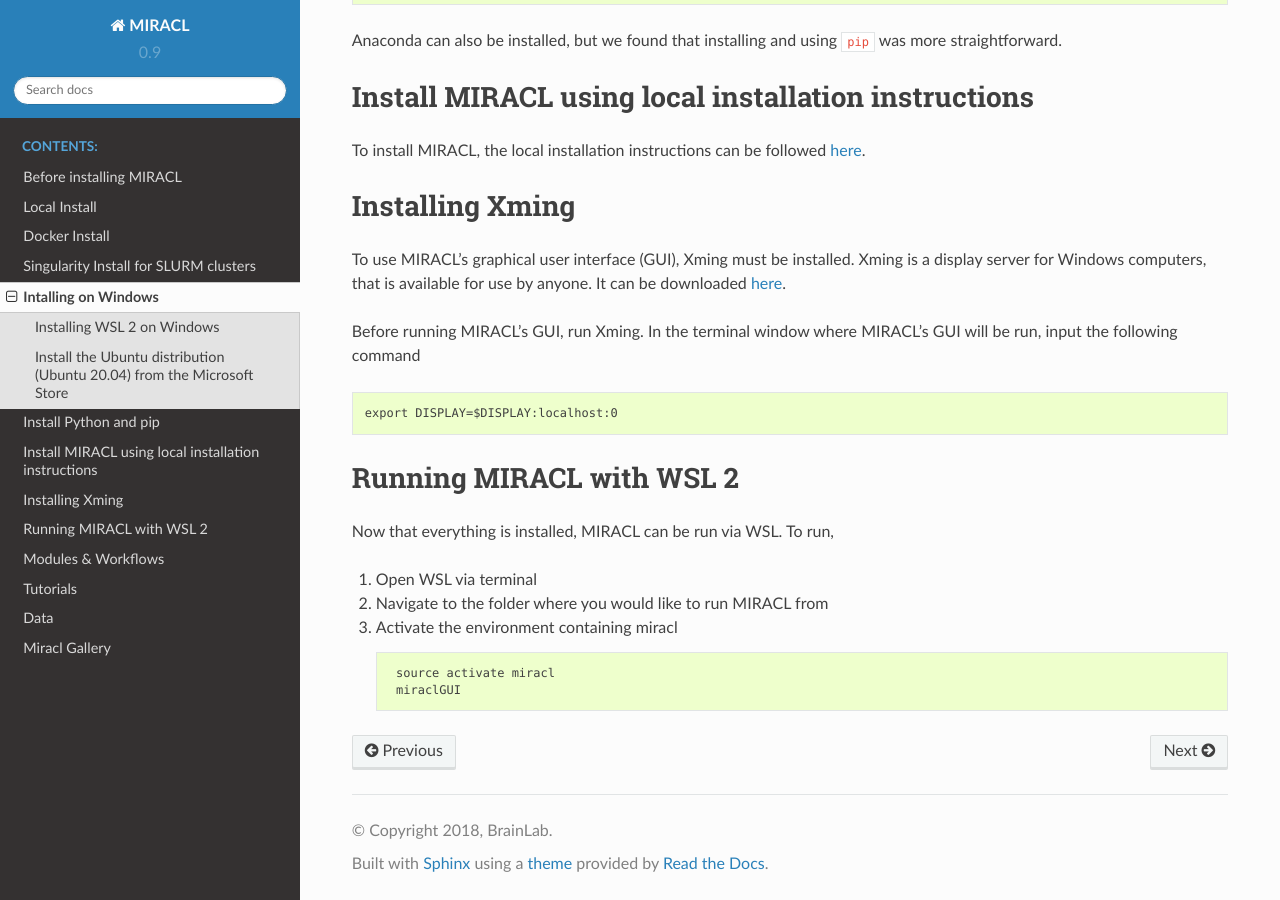
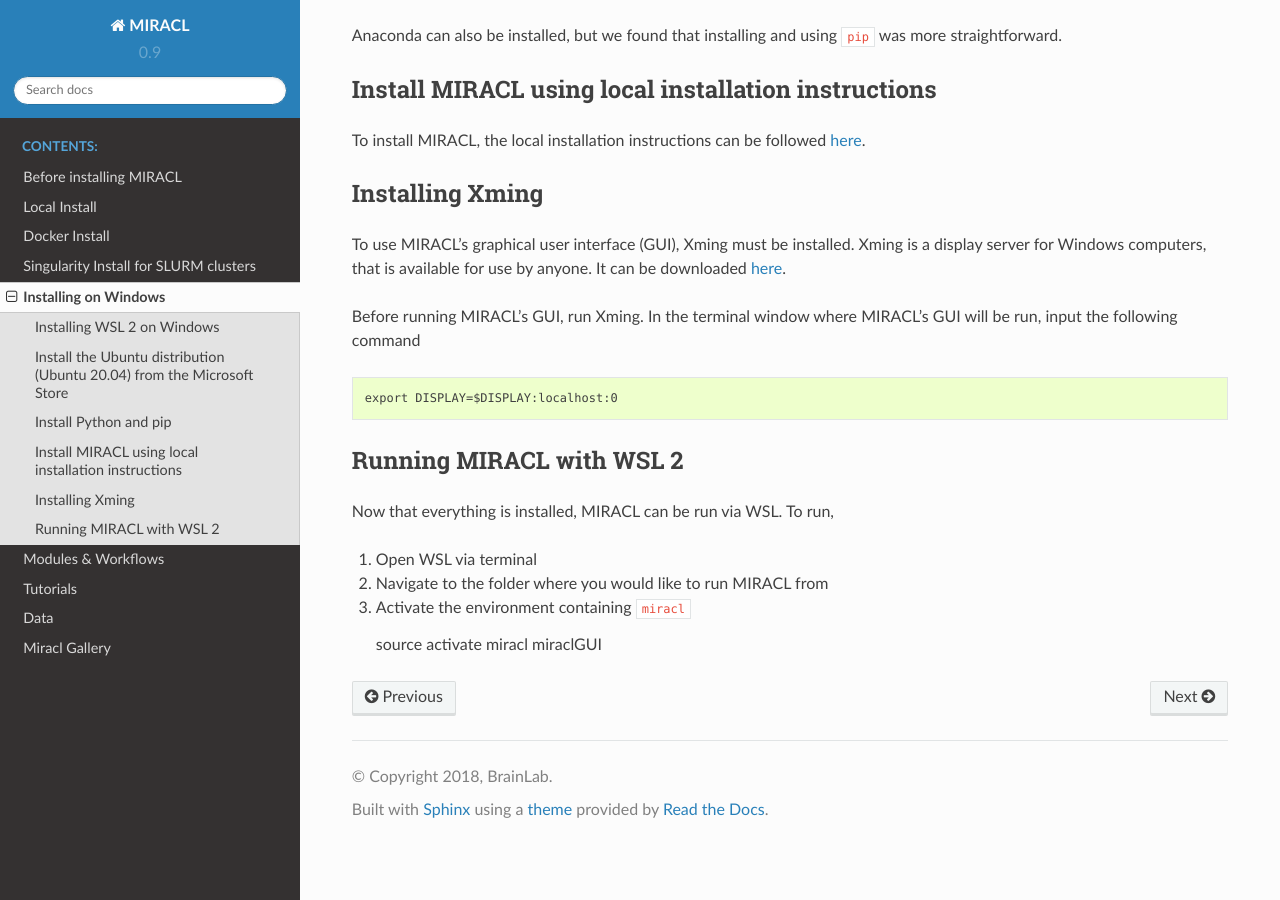
Before and after one commit to AICONSlab/MIRACL, a Sphinx documentation site: the page built from docs/install-windows.md, in a window 1280 px wide and 900 px high, scrolled down 1122 px. Built offline with Sphinx 7.4.7 and the Read the Docs theme 2.0.0, drawn with Linux system fonts in a browser that asks for light colours; pages that are not in the unit, such as notebooks, are missing from menus; some of the changed text lies outside the part shown.

Commit message:
[docs] correct formatting and spelling of Win doc entries
Correct minor spelling mistake and formatting for Windows installation
doc entry headers. One '#' was used for some headers when two should
have been used to make them sub-headers.

```diff
--- a/docs/install-windows.md
+++ b/docs/install-windows.md
@@ -1,4 +1,4 @@
-# Intalling on Windows
+# Installing on Windows
 
 To install MIRACL on your Windows system, Windows Subsystem for Linux (WSL) must be installed. WSL2 is [preferred](https://docs.microsoft.com/en-us/windows/wsl/compare-versions). From there, the usual steps to install MIRACL on a Linux based system will be used, with a few tweaks.
 
@@ -14,7 +14,7 @@
 
 Now that WSL (either 1 or 2) is installed, the Ubuntu 20.04 distro can be installed. To install Ubuntu, open the Windows Store app, search for "Ubuntu 20.04", and select the "Get" button. The following [link](https://www.microsoft.com/en-gb/p/ubuntu-2004-lts/9n6svws3rx71) can also be used.
 
-# Install Python and pip
+## Install Python and pip
 
 The Ubuntu distro should have Python 3 installed. To ensure that this is the case, update all packages installed on WSL
 
@@ -33,11 +33,11 @@
 
 Anaconda can also be installed, but we found that installing and using `pip` was more straightforward.
 
-# Install MIRACL using local installation instructions
+## Install MIRACL using local installation instructions
 
 To install MIRACL, the local installation instructions can be followed [here](install-local.md).
 
-# Installing Xming
+## Installing Xming
 
 To use MIRACL's graphical user interface (GUI), Xming must be installed. Xming is a display server for Windows computers, that is available for use by anyone. It can be downloaded [here](https://www.google.com/url?q=https://sourceforge.net/projects/xming/&source=gmail&ust=1641769602186000&usg=AOvVaw2MoTURhTsyCk_-56M3Qljj).
 
@@ -45,14 +45,13 @@
 
     export DISPLAY=$DISPLAY:localhost:0
 
-
-# Running MIRACL with WSL 2
+## Running MIRACL with WSL 2
 
 Now that everything is installed, MIRACL can be run via WSL. To run,
 
 1. Open WSL via terminal
 2. Navigate to the folder where you would like to run MIRACL from
-3. Activate the environment containing miracl
+3. Activate the environment containing `miracl`
 
-        source activate miracl
-        miraclGUI
+    source activate miracl
+    miraclGUI
```
